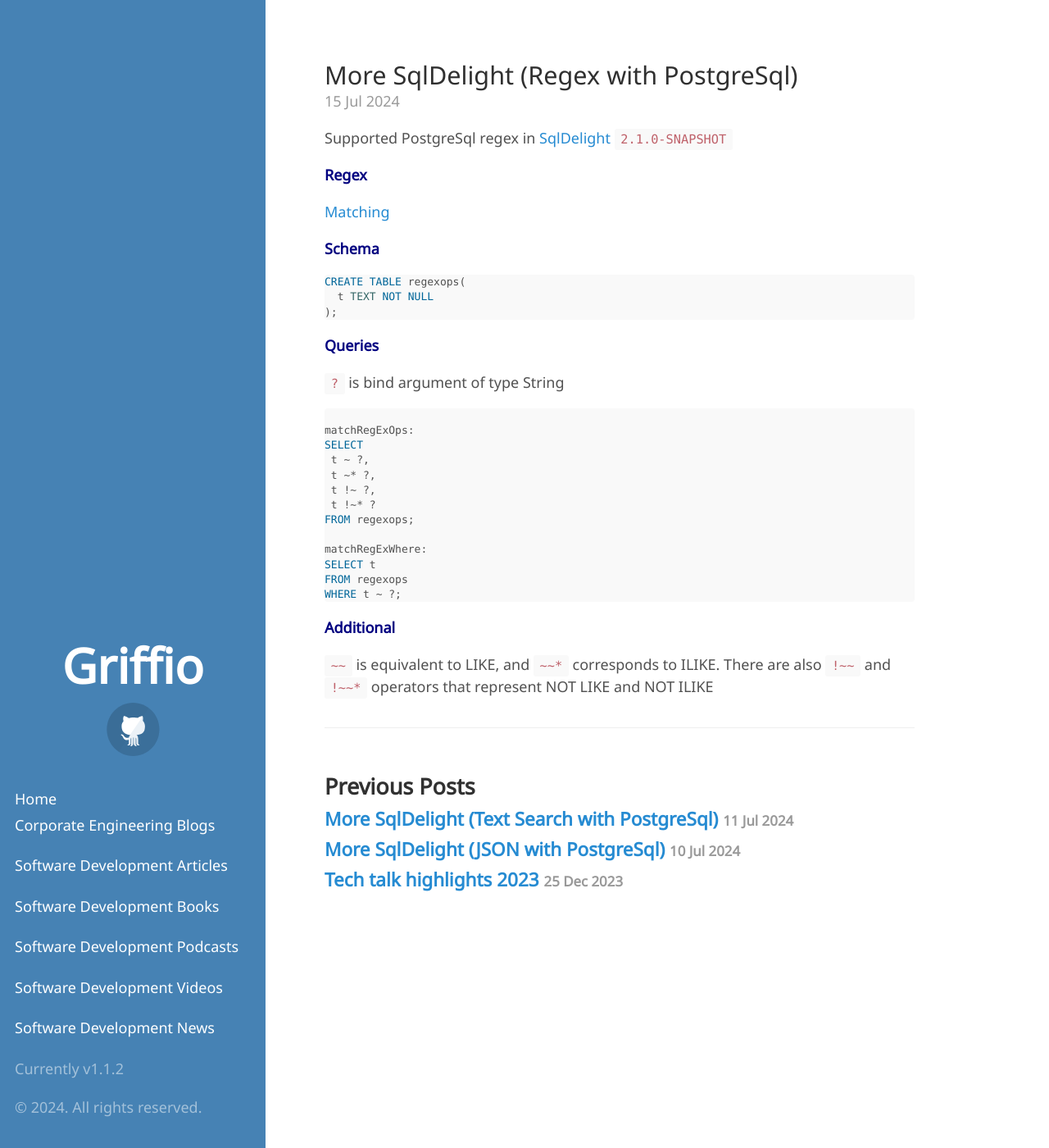
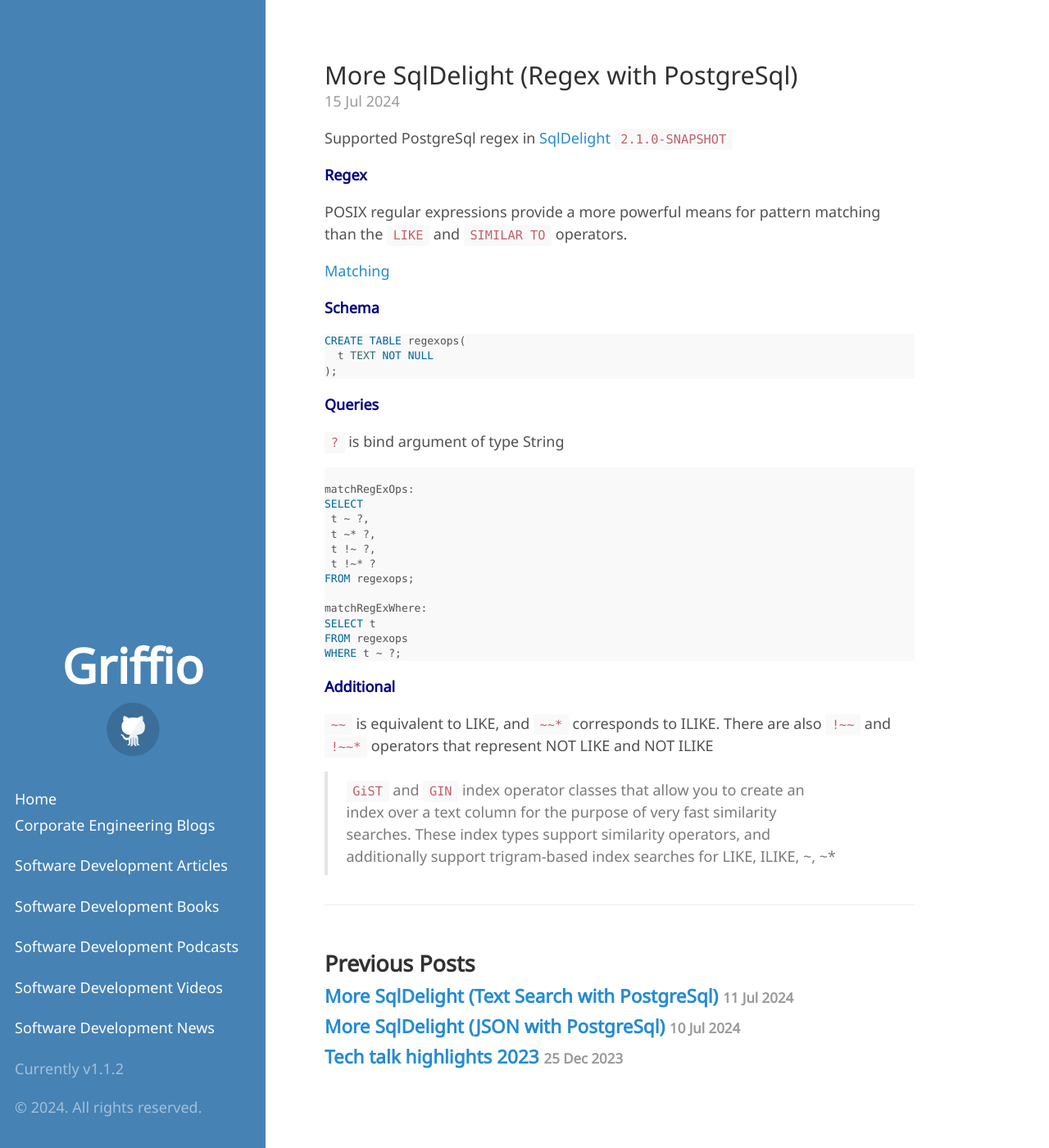
Before and after one commit to griffio/griffio.github.io, a Jekyll site: the page built from _posts/2024-07-15-More-SqlDelight-Regex-With-PostgreSql.md, in a window 1280 px wide and 1400 px high. Shown: the whole window at 82% size. Built offline with Jekyll 4.4.1, drawn with Linux system fonts in a browser that asks for light colours; some web fonts are replaced.

Commit message:
Update 2024-07-15-More-SqlDelight-Regex-With-PostgreSql.md

```diff
--- a/_posts/2024-07-15-More-SqlDelight-Regex-With-PostgreSql.md
+++ b/_posts/2024-07-15-More-SqlDelight-Regex-With-PostgreSql.md
@@ -10,6 +10,8 @@
 Supported PostgreSql regex in [SqlDelight](https://cashapp.github.io/sqldelight/2.0.2/) `2.1.0-SNAPSHOT`
 
 **Regex**
+
+POSIX regular expressions provide a more powerful means for pattern matching than the `LIKE` and `SIMILAR TO` operators.
 
 [Matching](https://www.postgresql.org/docs/current/functions-matching.html#FUNCTIONS-POSIX-REGEXP)
 
@@ -45,3 +47,5 @@
 
 `~~` is equivalent to LIKE, and `~~*` corresponds to ILIKE. There are also `!~~` and `!~~*`
 operators that represent NOT LIKE and NOT ILIKE
+
+>`GiST` and `GIN` index operator classes that allow you to create an index over a text column for the purpose of very fast similarity searches. These index types support similarity operators, and additionally support trigram-based index searches for LIKE, ILIKE, ~, ~*
```
